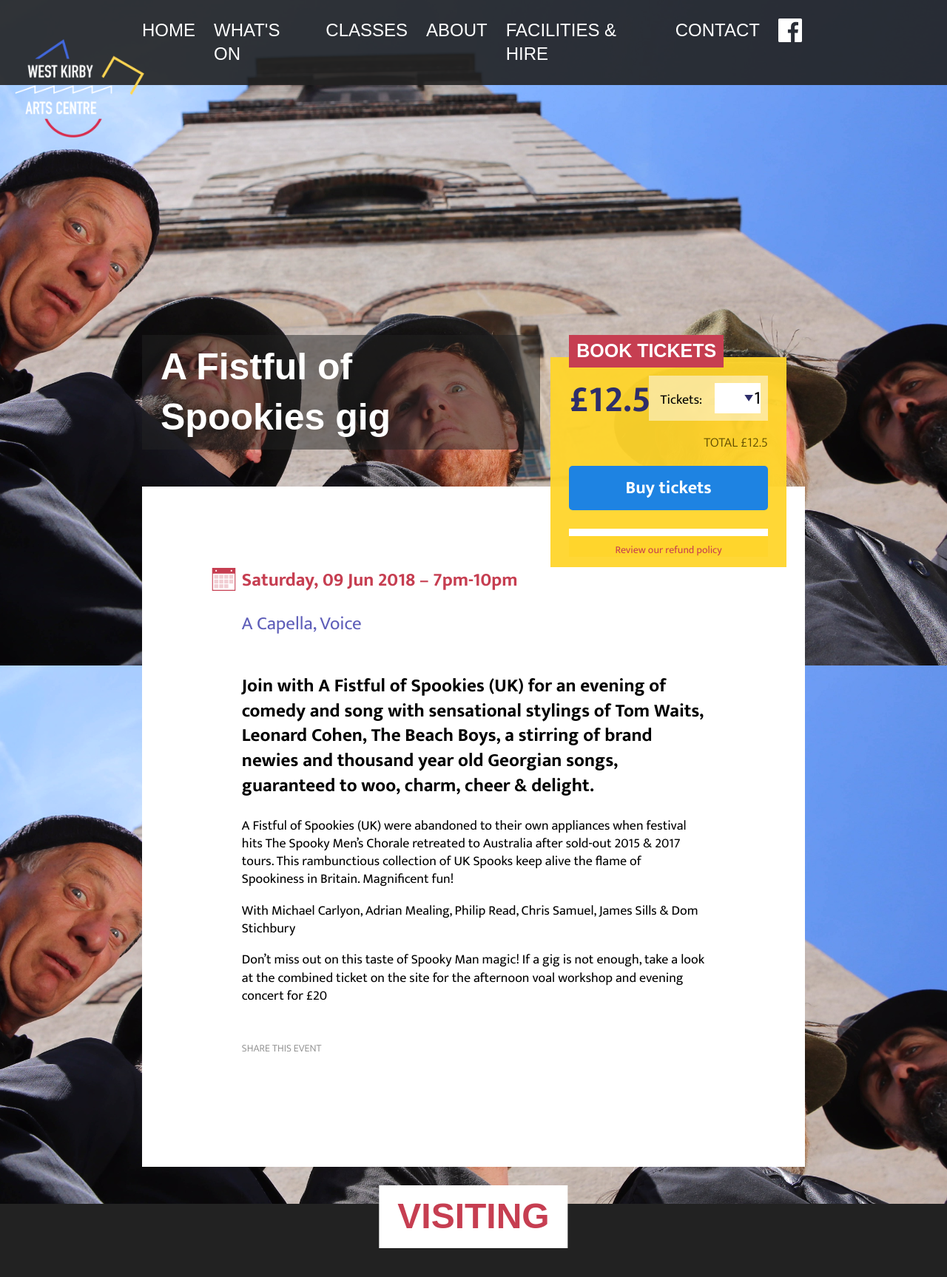
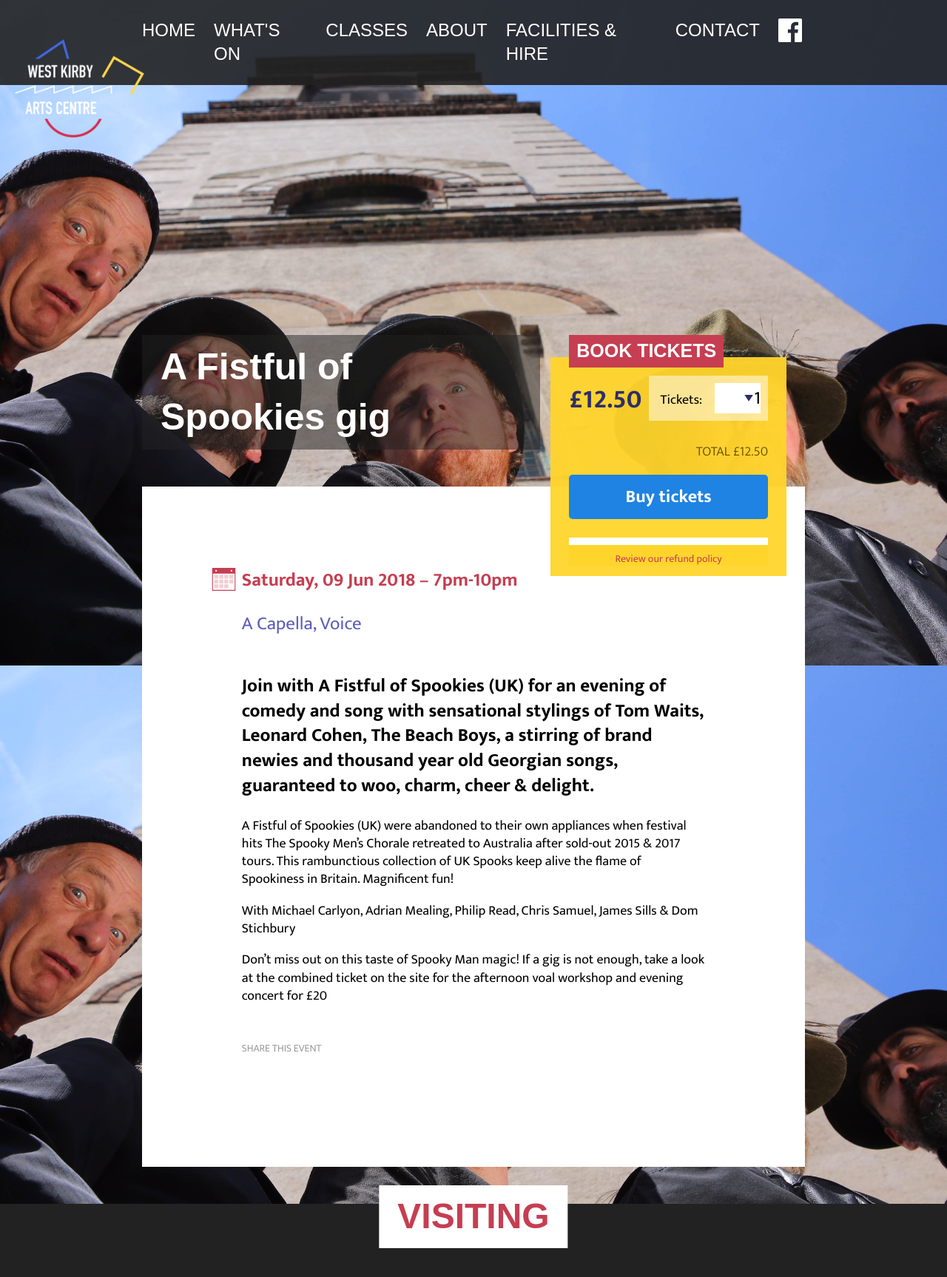
Before and after one commit to martincf/westkirbyartscentre, a Jekyll site: the page built from _events/2018-06-09-A-Fistful-of-Spookies-gig.md, in a window 1280 px wide, cut to the strip 0-1799 px from the top of the page. Shown: the top 1727 px of the strip at 74% size. Built offline with Jekyll 4.4.1, drawn with Linux system fonts in a browser that asks for light colours; nearby versions of some CDN libraries; some web fonts are replaced.

Commit message:
Added trailing zero fix to ticket prices; fixed favicon paths
Trailing zero fix from here:
https://stackoverflow.com/questions/37862167/trailing-zeros-in-jekyll-li
quid

```diff
--- a/_includes/header.html
+++ b/_includes/header.html
@@ -32,22 +32,22 @@
         });
       });
     </script>
-    <link rel="apple-touch-icon" sizes="57x57" href="{{ site.baseurl }}/assets/favicons/apple-icon-57x57.png">
-    <link rel="apple-touch-icon" sizes="60x60" href="{{ site.baseurl }}/assets/favicons/apple-icon-60x60.png">
-    <link rel="apple-touch-icon" sizes="72x72" href="{{ site.baseurl }}/assets/favicons/apple-icon-72x72.png">
-    <link rel="apple-touch-icon" sizes="76x76" href="{{ site.baseurl }}/assets/favicons/apple-icon-76x76.png">
-    <link rel="apple-touch-icon" sizes="114x114" href="{{ site.baseurl }}/assets/favicons/apple-icon-114x114.png">
-    <link rel="apple-touch-icon" sizes="120x120" href="{{ site.baseurl }}/assets/favicons/apple-icon-120x120.png">
-    <link rel="apple-touch-icon" sizes="144x144" href="{{ site.baseurl }}/assets/favicons/apple-icon-144x144.png">
-    <link rel="apple-touch-icon" sizes="152x152" href="{{ site.baseurl }}/assets/favicons/apple-icon-152x152.png">
-    <link rel="apple-touch-icon" sizes="180x180" href="{{ site.baseurl }}/assets/favicons/apple-icon-180x180.png">
-    <link rel="icon" type="image/png" sizes="192x192"  href="{{ site.baseurl }}/assets/favicons/android-icon-192x192.png">
-    <link rel="icon" type="image/png" sizes="32x32" href="{{ site.baseurl }}/assets/favicons/favicon-32x32.png">
-    <link rel="icon" type="image/png" sizes="96x96" href="{{ site.baseurl }}/assets/favicons/favicon-96x96.png">
-    <link rel="icon" type="image/png" sizes="16x16" href="{{ site.baseurl }}/assets/favicons/favicon-16x16.png">
-    <link rel="manifest" href="{{ site.baseurl }}/assets/favicons/manifest.json">
+    <link rel="apple-touch-icon" sizes="57x57" href="{{ site.baseurl }}/assets/images/favicons/apple-icon-57x57.png">
+    <link rel="apple-touch-icon" sizes="60x60" href="{{ site.baseurl }}/assets/images/favicons/apple-icon-60x60.png">
+    <link rel="apple-touch-icon" sizes="72x72" href="{{ site.baseurl }}/assets/images/favicons/apple-icon-72x72.png">
+    <link rel="apple-touch-icon" sizes="76x76" href="{{ site.baseurl }}/assets/images/favicons/apple-icon-76x76.png">
+    <link rel="apple-touch-icon" sizes="114x114" href="{{ site.baseurl }}/assets/images/favicons/apple-icon-114x114.png">
+    <link rel="apple-touch-icon" sizes="120x120" href="{{ site.baseurl }}/assets/images/favicons/apple-icon-120x120.png">
+    <link rel="apple-touch-icon" sizes="144x144" href="{{ site.baseurl }}/assets/images/favicons/apple-icon-144x144.png">
+    <link rel="apple-touch-icon" sizes="152x152" href="{{ site.baseurl }}/assets/images/favicons/apple-icon-152x152.png">
+    <link rel="apple-touch-icon" sizes="180x180" href="{{ site.baseurl }}/assets/images/favicons/apple-icon-180x180.png">
+    <link rel="icon" type="image/png" sizes="192x192"  href="{{ site.baseurl }}/assets/images/favicons/android-icon-192x192.png">
+    <link rel="icon" type="image/png" sizes="32x32" href="{{ site.baseurl }}/assets/images/favicons/favicon-32x32.png">
+    <link rel="icon" type="image/png" sizes="96x96" href="{{ site.baseurl }}/assets/images/favicons/favicon-96x96.png">
+    <link rel="icon" type="image/png" sizes="16x16" href="{{ site.baseurl }}/assets/images/favicons/favicon-16x16.png">
+    <link rel="manifest" href="{{ site.baseurl }}/assets/images/favicons/manifest.json">
     <meta name="msapplication-TileColor" content="#ffffff">
-    <meta name="msapplication-TileImage" content="{{ site.baseurl }}/assets/favicons/ms-icon-144x144.png">
+    <meta name="msapplication-TileImage" content="{{ site.baseurl }}/assets/images/favicons/ms-icon-144x144.png">
     <meta name="theme-color" content="#ffffff">
     <!-- Facebook tags -->
     {% if page.layout == "eventdetail" %}
--- a/_layouts/eventdetail.html
+++ b/_layouts/eventdetail.html
@@ -15,7 +15,12 @@
         <p>We're sorry, this event is now sold out.</p>
       </div>
     {% elsif page.bookable == true %}
-  <p class="event--price">&pound;{{ page.price }}</p>
+
+  <!-- Format price for trailing zeros -->
+  {% assign price_split = page.price | round: 2 | split: "." %}
+  {% assign integral = price_split[0] %}
+  {% assign fractional = price_split[1] | append: "00" | truncate: 2, "" %}
+  <p class="event--price">&pound;{{ integral }}.{{ fractional }}</p>
 
   <!-- Ticket calc -->
   <p class="event--tickets">
@@ -46,7 +51,14 @@
     });
   </script>
 
-  <p class="event--ticketssummary">Total <span class="event--totaltickets" id="totalTickets">1</span> &pound;<span id="totalPrice">{{ page.price }}</span></p>
+  <p class="event--ticketssummary">
+    Total <span class="event--totaltickets" id="totalTickets">1</span>
+    <!-- Format price for trailing zeros -->
+    {% assign price_split = page.price | round: 2 | split: "." %}
+    {% assign integral = price_split[0] %}
+    {% assign fractional = price_split[1] | append: "00" | truncate: 2, "" %}
+    &pound;<span id="totalPrice">{{ integral }}.{{ fractional }}</span>
+  </p>
 
   <form action="https://secure.worldpay.com/wcc/purchase" method="POST">
     <!-- This next line contains the testMode parameter - it species that the submission is a test submission -->
--- a/_sass/_event.scss
+++ b/_sass/_event.scss
@@ -122,13 +122,13 @@
   }
 }
 .event--price {
-  font-size: $size-large;
+  font-size: calc(1.4 * #{$size-med});
   font-weight: 900;
   color: $purple;
   width: 35%;
   float: left;
-  vertical-align: bottom;
-  margin-bottom: 0 !important;
+  // vertical-align: bottom;
+  margin-top: .25em !important;
   @include mq(medium) {
     font-size: $font-large;
     margin-top: $size-small;
```
